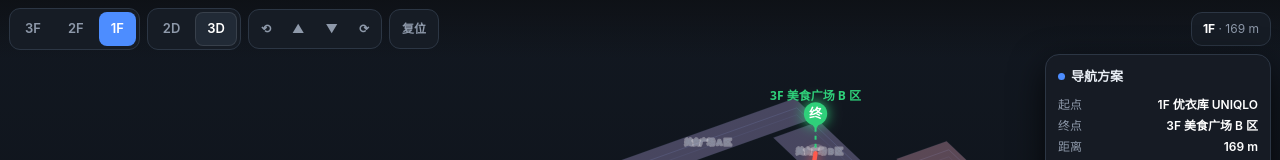
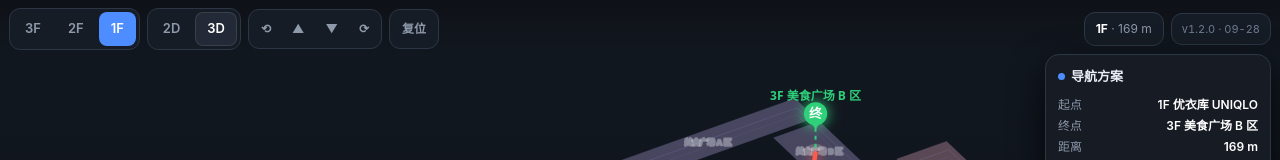
Before and after one commit to zheng19930310/indoor-navigation, a plain HTML site: page index.html in a window 1280 px wide. Shown: the top 160 px of the page. Drawn offline with Linux system fonts and the light colour scheme.

Commit message:
feat: 产物加版本标识（顶栏角标 + 文件头注释 + mallNav.info()）
下载副本需要能自证来源与新旧：
- 顶栏右侧常驻 v1.2.0 · 09-28 角标，悬停显示构建时间/提交号/依赖数/仓库地址
- <head> 注释块记录版本、构建日期、提交号与特性清单
- mallNav.info() / mallNav.build 返回同一份元数据，供集成方校验
- API 用例新增 3 项（build info / 角标可见 / 零网络依赖），合计 130 项全通过

```diff
--- a/index.html
+++ b/index.html
@@ -4,7 +4,12 @@
 <meta charset="utf-8">
 <meta name="viewport" content="width=device-width,initial-scale=1,maximum-scale=1,user-scalable=no,viewport-fit=cover">
 <meta name="theme-color" content="#0e1116">
-<title>室内导航 · 1F-3F</title>
+<title>室内导航 · 1F-3F · v1.2.0</title>
+<!--
+  版本标识：v1.2.0 · 构建 2026-09-28 · 提交 5b18167 · 单文件零依赖（无外链、无网络请求）
+  特性：区域色块填充 + 墙线 | 30° 电动扶梯剪刀式跨层 | 不可通行区标记 | window.mallNav API
+  源码仓库：https://gitee.com/mobuhan/indoor-navigation （index.html 与本文件一致）
+-->
 <style>
 :root{
   --bg:#0e1116;--panel:#161c25;--panel2:#212a36;--line:#2c3644;
@@ -29,6 +34,8 @@ canvas{position:fixed;inset:0;display:block}
 #cur{margin-left:auto;background:var(--panel);border:1px solid var(--line);border-radius:11px;
   padding:7px 11px;font-size:12px;color:var(--dim);white-space:nowrap}
 #cur b{color:#fff}
+#ver{background:var(--panel);border:1px solid var(--line);border-radius:11px;padding:7px 10px;
+  font-size:11px;color:#6f7d92;white-space:nowrap;font-variant-numeric:tabular-nums}
 #tools{display:none;gap:7px}
 #tools.on{display:flex}
 
@@ -109,6 +116,7 @@ canvas{position:fixed;inset:0;display:block}
     <div class="seg mini"><button id="bReset">复位</button></div>
   </div>
   <div id="cur"><b id="cfl">1F</b><span id="cnp"></span></div>
+  <div id="ver" title="">v—</div>
 </div>
 
 <div id="legend"></div>
@@ -1283,7 +1291,12 @@ lg.onclick=e=>{
 };
 if(innerWidth<560) lg.classList.add('min');
 
-/* ---------- 11. 对外 JS API（window.mallNav） ----------
+/* ---------- 11. 版本标识：任何一份下载副本都能自证来源与新旧 ---------- */
+const BUILD={version:'1.2.0', commit:'5b18167', built:'2026-09-28 02:53 +0800',
+             repo:'https://gitee.com/mobuhan/indoor-navigation',
+             file:'indoor-navigation.html', deps:'0（单文件，无外链/无网络请求）'};
+
+/* ---------- 12. 对外 JS API（window.mallNav） ----------
    所有交互动作都有一份可调用的方法，页面内嵌 / iframe / 上层业务都能直接集成。
    事件：mallNav.on(type, cb) → 返回取消监听的函数；type ∈
    ready floor mode camera point route walk layer blocked message search
@@ -1378,7 +1391,7 @@ function notice(m,ok){ say(m,ok); setHint(m,ok); emit('message',{text:m,ok:!!ok}
 let NAV_READY=false;
 
 window.mallNav = {
-  version:'1.2.0',
+  version:'1.2.0', build:BUILD, info(){ return {...BUILD}; },
   /* — 就绪 — */
   ready(cb){                                   // 就绪回调：已就绪则立即触发，可直接开始链式调用
     if(typeof cb==='function') NAV_READY ? setTimeout(()=>cb(navState(),0),0) : this.on('ready',cb);
@@ -1493,7 +1506,16 @@ addEventListener('message',e=>{
     e.origin&&e.origin!=='null'?e.origin:'*');
 });
 
-/* ---------- 12. 启动：默认 1F + 3D ---------- */
+/* 顶栏角标：一眼看出这份副本是哪个版本、什么时候构建的 */
+(function stampVersion(){
+  const el=document.getElementById('ver'); if(!el) return;
+  el.textContent='v'+BUILD.version+' · '+BUILD.built.slice(5,10);
+  el.title = ['版本 '+BUILD.version,'构建 '+BUILD.built,'提交 '+BUILD.commit,
+              '依赖 '+BUILD.deps,'源码 '+BUILD.repo,
+              '接口 window.mallNav（详见 API.md / INTEGRATION.md）'].join('\n');
+})();
+
+/* ---------- 13. 启动：默认 1F + 3D ---------- */
 resize();
 view.mode='3'; view.yaw=HOME.yaw; view.pitch=HOME.pitch;
 cam3.yaw=HOME.yaw; cam3.pitch=HOME.pitch;
```
Also changed, not shown: 1 other file.
